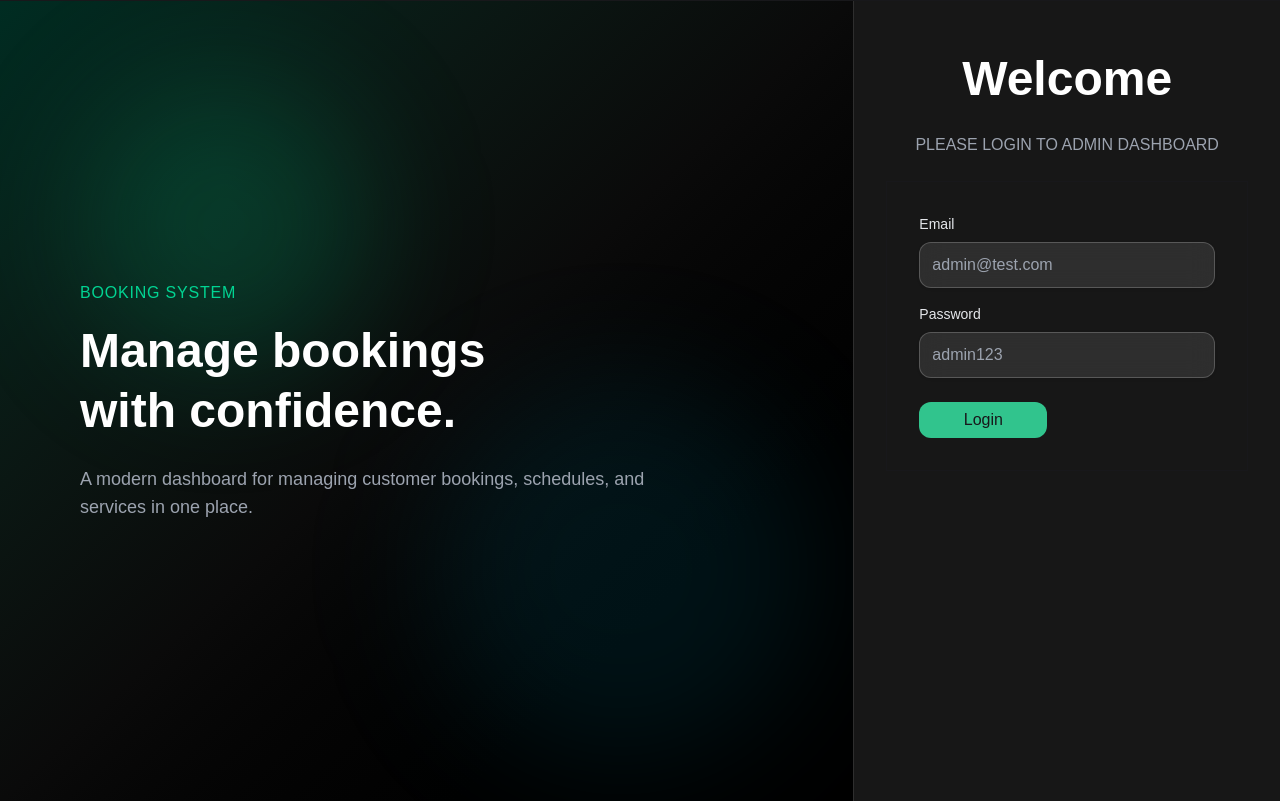
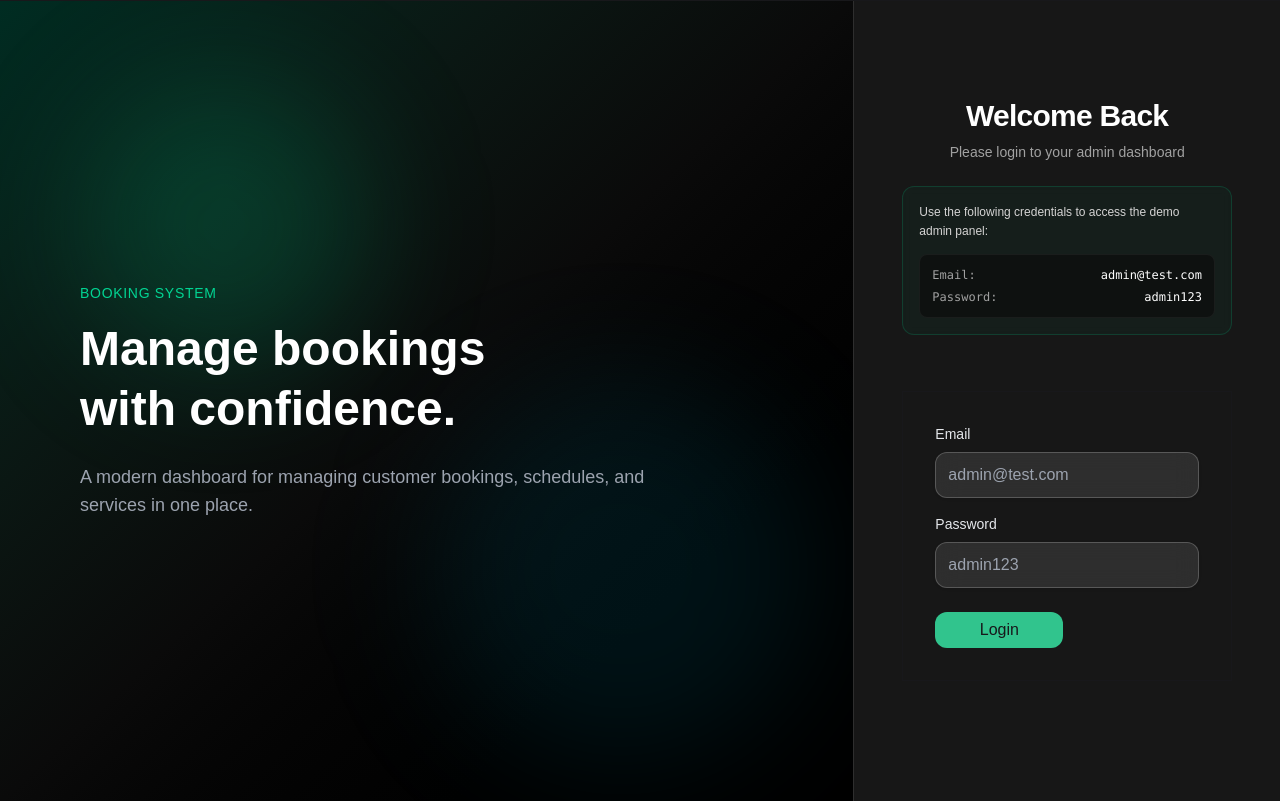
Before and after one commit to FaudinCahyoW/SelfPhoto-Booking, a Next.js app: page /adminPage/login in a window 1280 px wide. Built offline with nearby package versions, Linux system fonts and the light colour scheme; no server answers.

Commit message:
Update: add button to admin panel in user page

```diff
--- a/app/adminPage/layout.tsx
+++ b/app/adminPage/layout.tsx
@@ -12,14 +12,14 @@ export default function AdminLayout({
   if (pathname.startsWith("/adminPage/login")) {
     return (
       <div className="flex h-screen bg-neutral-950">
-        <main className="flex-1 relative overflow-hidden">
+        <main className="flex-1 relative overflow-hidden hidden md:block">
           <div className="absolute inset-0 bg-linear-to-br from-emerald-950 via-neutral-950 to-black" />
 
           <div className="absolute top-20 left-20 w-72 h-72 bg-emerald-500/20 blur-3xl rounded-full" />
           <div className="absolute bottom-10 right-10 w-96 h-96 bg-cyan-500/10 blur-3xl rounded-full" />
 
           <div className="relative z-10 flex flex-col justify-center h-full px-20">
-            <span className="text-emerald-400 font-medium tracking-wider uppercase">
+            <span className="text-emerald-400 font-medium tracking-wider uppercase text-sm">
               Booking System
             </span>
 
@@ -36,14 +36,37 @@ export default function AdminLayout({
           </div>
         </main>
 
-        <main className="w-1/3 bg-neutral-900 border-l border-white/10 items-center justify-center p-8">
-          <h1 className="text-center mt-4 text-5xl font-bold text-white leading-tight">
-            Welcome
-          </h1>
-          <p className="mt-6 max-w-xl text-gray-400 text-md text-center">
-              PLEASE LOGIN TO ADMIN DASHBOARD
-          </p>
-          {children}
+        <main className="w-full md:w-1/3 bg-neutral-900 border-l border-white/10 flex flex-col justify-center p-8 lg:p-12">
+          <div className="w-full max-w-md mx-auto space-y-6">
+            <div className="text-center">
+              <h1 className="text-3xl font-bold text-white tracking-tight">
+                Welcome Back
+              </h1>
+              <p className="mt-2 text-sm text-neutral-400">
+                Please login to your admin dashboard
+              </p>
+            </div>
+
+            <div className="relative overflow-hidden rounded-xl border border-emerald-500/20 bg-emerald-500/5 p-4 text-sm backdrop-blur-xs">
+              <p className="text-neutral-300 text-xs leading-relaxed mb-3">
+                Use the following credentials to access the demo admin panel:
+              </p>
+              <div className="space-y-1.5 font-mono text-xs bg-neutral-950/60 p-3 rounded-lg border border-white/5">
+                <div className="flex justify-between text-neutral-400">
+                  <span>Email:</span>
+                  <span className="text-white select-all">admin@test.com</span>
+                </div>
+                <div className="flex justify-between text-neutral-400">
+                  <span>Password:</span>
+                  <span className="text-white select-all">admin123</span>
+                </div>
+              </div>
+            </div>
+
+            <div className="pt-2">
+              {children}
+            </div>
+          </div>
         </main>
       </div>
     );
--- a/components/AppHeader.tsx
+++ b/components/AppHeader.tsx
@@ -1,6 +1,7 @@
 "use client";
 
 import { usePathname } from "next/navigation";
+import Link from "next/link";
 
 export default function AppHeader() {
   const pathname = usePathname();
@@ -8,9 +9,7 @@ export default function AppHeader() {
   if (pathname.startsWith("/adminPage/")) {
     return (
       <>
-        <header className="border-b bg-white">
-
-        </header>
+        <header className="border-b bg-white"></header>
       </>
     );
   }
@@ -38,6 +37,17 @@ export default function AppHeader() {
           <div className="bg-white/10 px-3 py-1 rounded-full backdrop-blur-sm">
             💳 Pay on Site
           </div>
+          <div className="ms-auto">
+            <Link href="/adminPage/login">
+              {" "}
+              <button
+                type="button"
+                className="border p-1.5 rounded-xl bg-green-500 hover:bg-green-700 hover:border-green-700 font-semibold cursor-pointer"
+              >
+                Login to admin panel
+              </button>
+            </Link>
+          </div>
         </div>
       </div>
 
```
